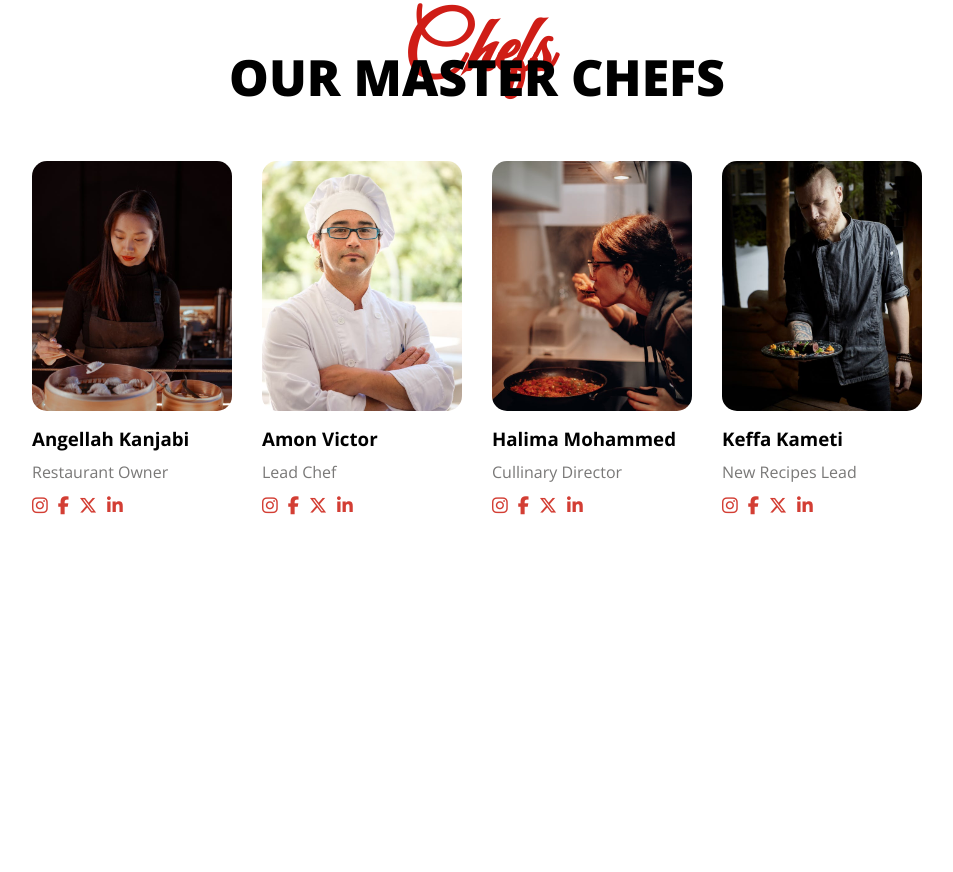
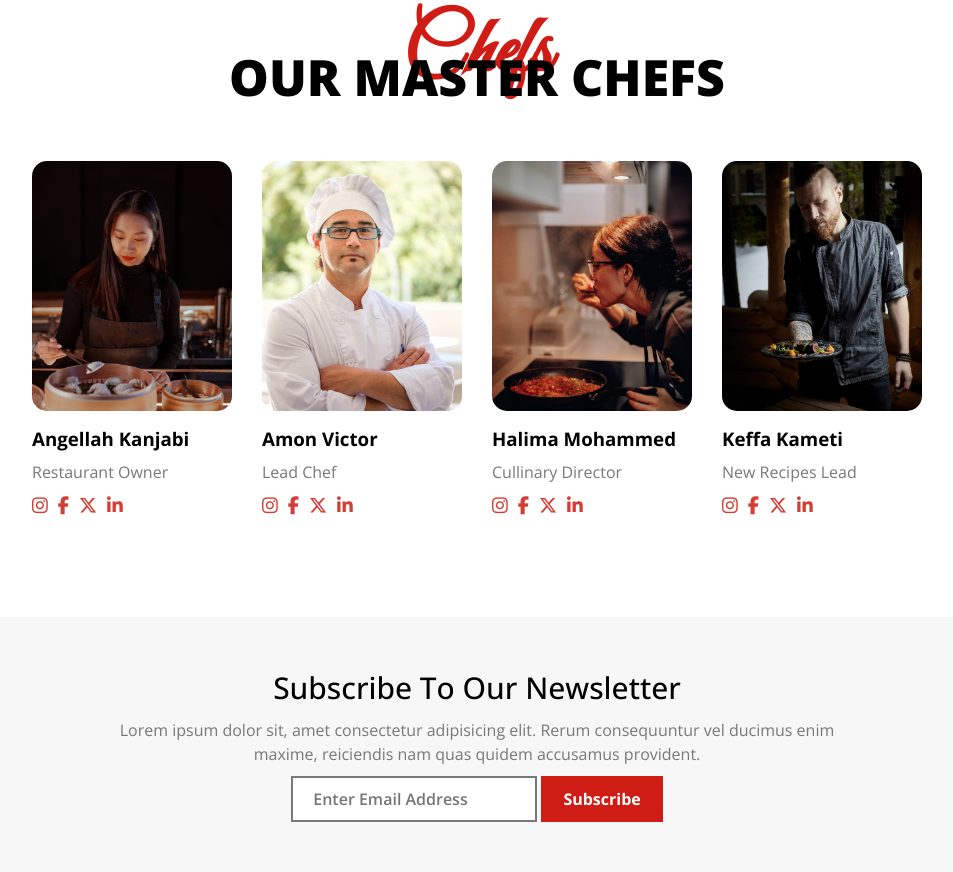
Before and after one commit to NathanaelMutua/sarova-eateries-code-along, a website built with Vite: page index.html in a window 1280 px wide. Shown: the part 3004-3876 px from the top of the page, without its empty margins (163-1116 px from the left). Before the commit the page ends 3621 px from the top, so only its background shows below. Built offline with nearby package versions, Linux system fonts and the light colour scheme.

Commit message:
build the newsletter section

```diff
--- a/index.html
+++ b/index.html
@@ -397,5 +397,24 @@
       </div>
     </section>
     <!-- End of the chefs section -->
+
+    <!-- Newsletter section -->
+    <section class="newsletter-section">
+      <h3 class="newsletter-section-title">subscribe to our newsletter</h3>
+      <p class="newsletter-text">
+        Lorem ipsum dolor sit, amet consectetur adipisicing elit. Rerum
+        consequuntur vel ducimus enim maxime, reiciendis nam quas quidem
+        accusamus provident.
+      </p>
+      <form class="newsletter-form">
+        <input
+          type="email"
+          class="newsletter-text-input"
+          placeholder="enter email address"
+        />
+        <button class="newsletter-submit-btn">subscribe</button>
+      </form>
+    </section>
+    <!-- End of the newsletter section -->
   </body>
 </html>
--- a/style.css
+++ b/style.css
@@ -506,3 +506,76 @@ body {
   color: var(--color-primary-light);
 }
 /* End of chefs section styling */
+
+/* Newsletter section stylings */
+.newsletter-section {
+  background-color: var(--color-white-lighter);
+  padding: 5rem 2rem;
+  display: flex;
+  flex-direction: column;
+  align-items: center;
+}
+
+.newsletter-section-title {
+  text-transform: capitalize;
+  font-size: 3rem;
+  font-weight: 500;
+  margin-bottom: 1rem;
+  text-align: center;
+}
+
+.newsletter-text {
+  width: 60%;
+  text-align: center;
+  color: var(--color-grey-dark);
+  line-height: 1.5;
+  margin-bottom: 1rem;
+}
+
+@media screen and (max-width: 56.25em) {
+  .newsletter-text {
+    width: 100%;
+  }
+}
+
+@media screen and (max-width: 25em) {
+  .newsletter-form {
+    display: flex;
+    flex-direction: column;
+    gap: 0.5rem;
+  }
+}
+
+.newsletter-text-input {
+  font-family: inherit;
+  padding: 1rem 2rem;
+  border: none;
+  outline: none;
+  border: 2px solid var(--color-grey-dark);
+  font-size: 1.6rem;
+  transition: all 0.4s;
+}
+
+.newsletter-text-input:focus {
+  border: 2px solid var(--color-primary);
+}
+
+.newsletter-text-input::placeholder {
+  text-transform: capitalize;
+  font-weight: 600;
+}
+
+.newsletter-submit-btn {
+  font-family: inherit;
+  padding: 1rem 2rem;
+  border: none;
+  outline: none;
+  background-color: var(--color-primary);
+  color: var(--color-white);
+  font-weight: bold;
+  text-transform: capitalize;
+  font-size: 1.6rem;
+  border: 2px solid var(--color-primary);
+  cursor: pointer;
+}
+/* End of newsletter section stylings */
```
